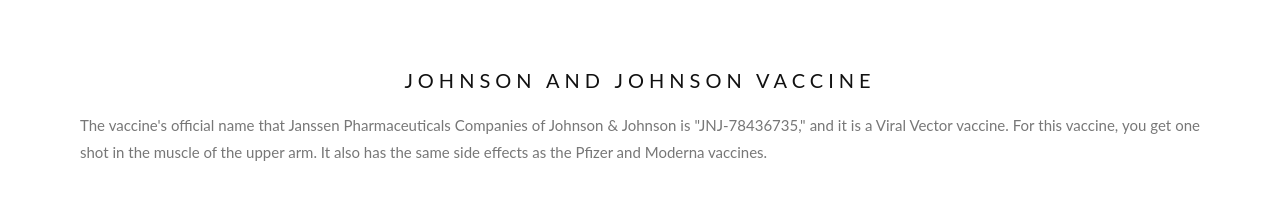
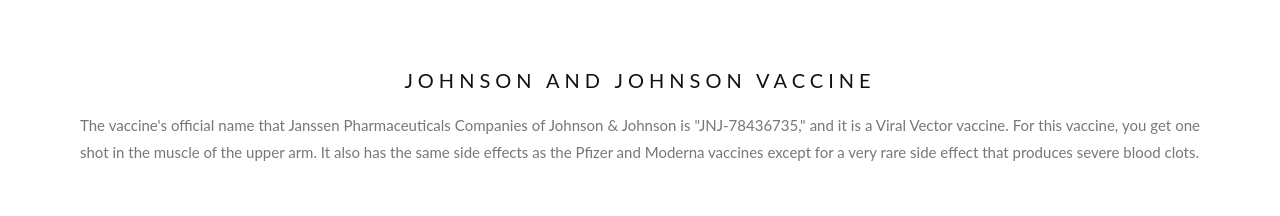
Before and after one commit to CampbellProjects/CampbellProjects.github.io, a plain HTML site: page index.html in a window 1280 px wide. Shown: the part 9405-9621 px from the top of the page. Drawn offline with Linux system fonts and the light colour scheme.

Commit message:
Update index.html

```diff
--- a/index.html
+++ b/index.html
@@ -266,7 +266,7 @@ html {
 
 <div style="color: #777;background-color:white;text-align:center;padding:50px 80px;text-align: justify;">
   <h3 style="text-align:center;color: #111;">Johnson and Johnson Vaccine</h3>
-  <p>The vaccine's official name that Janssen Pharmaceuticals Companies of Johnson & Johnson is "JNJ-78436735," and it is a Viral Vector vaccine. For this vaccine, you get one shot in the muscle of the upper arm. It also has the same side effects as the Pfizer and Moderna vaccines.
+  <p>The vaccine's official name that Janssen Pharmaceuticals Companies of Johnson & Johnson is "JNJ-78436735," and it is a Viral Vector vaccine. For this vaccine, you get one shot in the muscle of the upper arm. It also has the same side effects as the Pfizer and Moderna vaccines except for a very rare side effect that produces severe blood clots.
 </p>
   </div>
 
```
